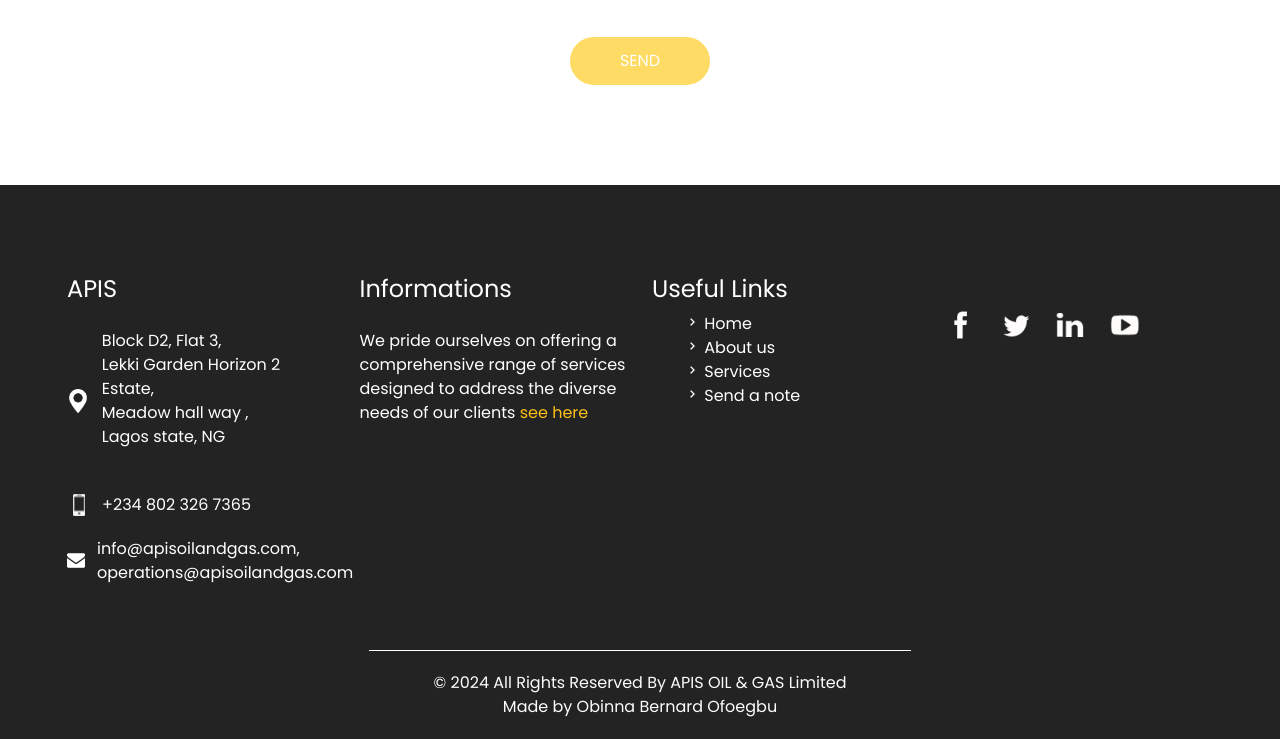
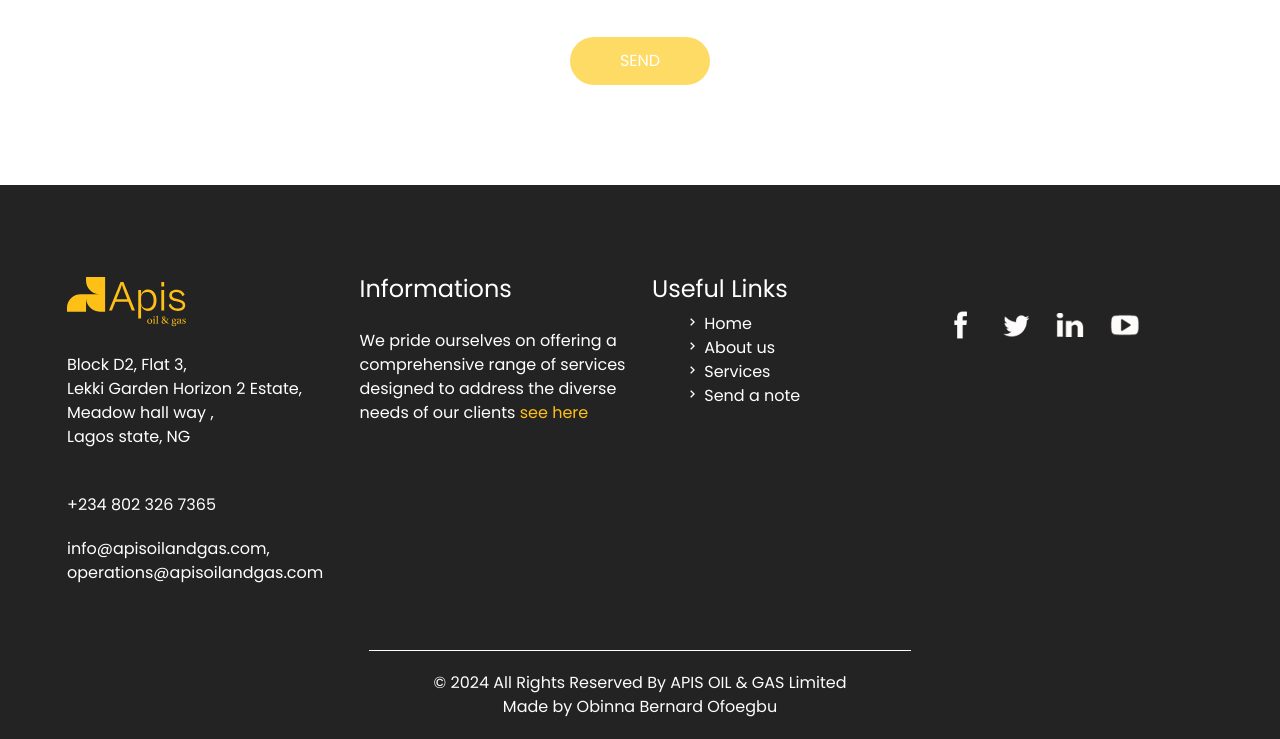
Before and after one commit to O-BERNARDOFOEGBU/APIS-OIL-GAS, a plain HTML site: page index.html in a window 1280 px wide. Shown: the part 2942-3681 px from the top of the page. Drawn offline with nearby package versions, Linux system fonts and the light colour scheme.

Commit message:
logo and icon

```diff
--- a/index.html
+++ b/index.html
@@ -593,11 +593,25 @@
         <div class="row">
           <div class="col-md-3">
             <div class="info_contact">
-              <h5>APIS</h5>
+              <!-- <h5>APIS</h5> -->
+              <h5>
+                <a class="navbar-brand" href="index.html">
+                  <!-- <span> APIS </span> -->
+                  <span>
+                    <img
+                      src="images/apis-logo.svg"
+                      alt=""
+                      class="img-fluid"
+                      width="120px"
+                      height="30px"
+                    />
+                  </span>
+                </a>
+              </h5>
               <div class="address">
-                <div class="img-box">
+                <!-- <div class="img-box">
                   <img src="images/location-white.png" width="18px" alt="" />
-                </div>
+                </div> -->
                 <p class="location">
                   Block D2, Flat 3,<br />
                   Lekki Garden Horizon 2 Estate,<br />
@@ -606,15 +620,15 @@
                 </p>
               </div>
               <div>
-                <div class="img-box">
+                <!-- <div class="img-box">
                   <img src="images/telephone-white.png" width="12px" alt="" />
-                </div>
+                </div> -->
                 <p>+234 802 326 7365</p>
               </div>
               <div>
-                <div class="img-box">
+                <!-- <div class="img-box">
                   <img src="images/envelope-white.png" width="18px" alt="" />
-                </div>
+                </div> -->
                 <p>info@apisoilandgas.com, operations@apisoilandgas.com</p>
               </div>
             </div>
```
